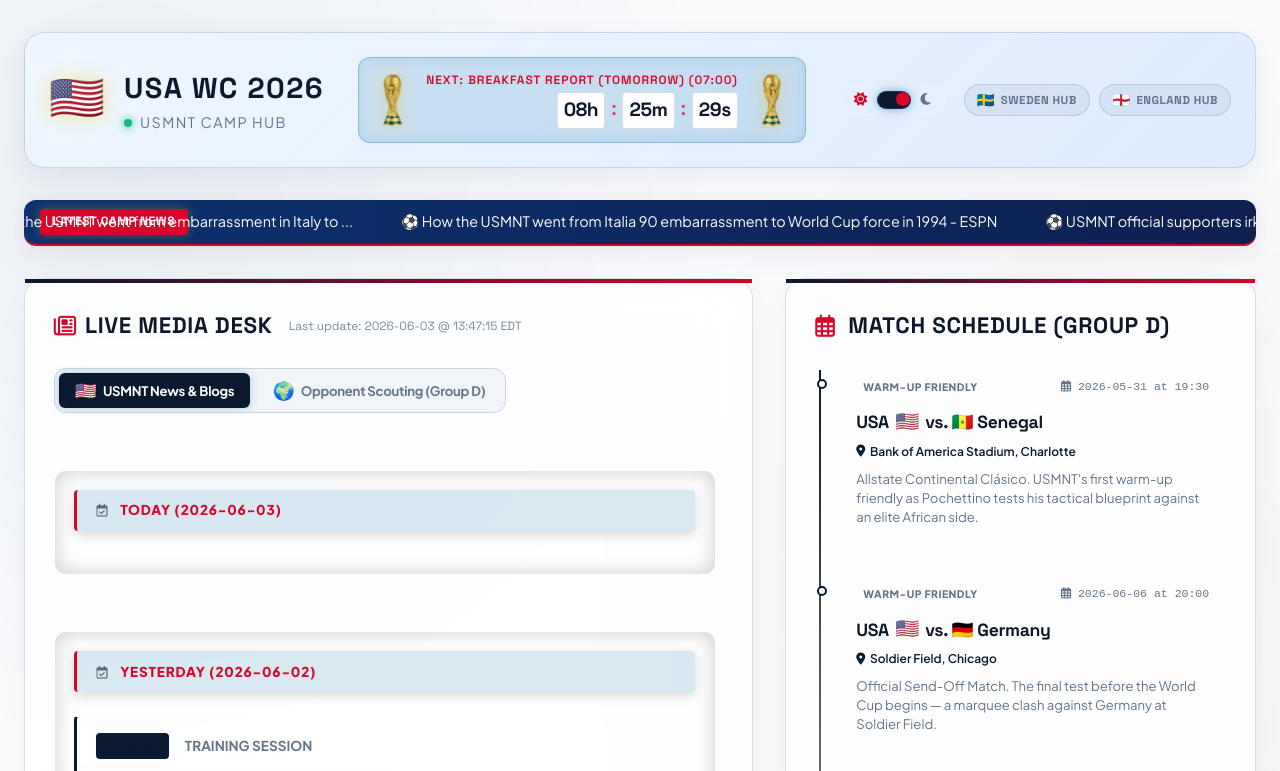
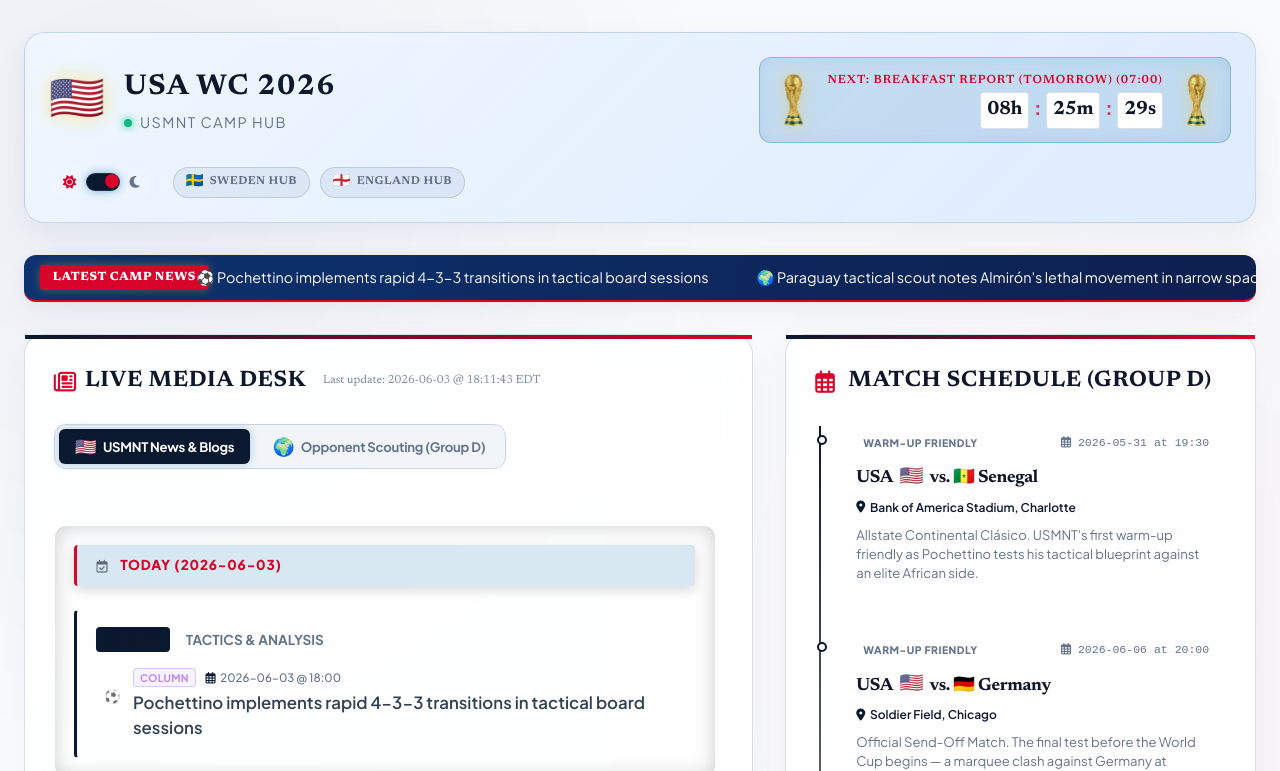
Before and after one commit to runheim/swedish-world-cup-hub, a website: page index.html in a window 1280 px wide. Shown: the top 771 px of the page. Drawn offline with Linux system fonts and the light colour scheme; no server answers.

Commit message:
feat(ticker): change font to Newsreader and make ticker headlines clickable links

```diff
--- a/data.js
+++ b/data.js
@@ -3,33 +3,26 @@
 
 const DYNAMIC_HUB_DATA = {
   "ticker": [
-    "⚽ How the USMNT went from embarrassment in Italy to ...",
-    "⚽ How the USMNT went from Italia 90 embarrassment to World Cup force in 1994 - ESPN",
-    "⚽ USMNT official supporters irked at FIFA over scattered World Cup seating assignments - The New York Times",
-    "⚽ USMNT World Cup Gear Guide: The best merch to rep during the 2026 tournament - NJ.com",
-    "⚽ What are USMNT’s chances at 2026 World Cup? History favors the host nation - NBC Sports",
-    "⚽ FIFA Rules on USMNT’s Bizarre Water Break Strategy for 2026 World Cup - Sports Illustrated",
-    "⚽ Tyler Adams on USMNT's 2026 FIFA World Cup mission 'to win' and 'grow the game' - Yahoo Sports",
-    "⚽ Germany’s itinerary ahead of USMNT friendly - Yahoo Sports",
-    "⚽ Mauricio Pochettino may leave USMNT as AC Milan reportedly agree to €5M deal with Argentine coach - World Soccer Talk",
-    "⚽ Rob Stone talks FIFA World Cup coverage, USMNT’s potential ‘crash out’, and Fox’s possible ‘last hurrah’ - Awful Announcing",
-    "⚽ USMNT welcomes a rarity in time for World Cup: An impactful home-crowd advantage - The New York Times",
-    "⚽ Why Mauricio Pochettino’s fluid tactics are unlocking a dangerous USMNT attack after a brutal learning curve - CBS Sports",
-    "⚽ 26 USMNT Moments, Past to Present: Against the Odds - U.S. Soccer",
-    "⚽ USMNT legend Brad Friedel says Pulisic and these other four are Pochettino’s untouchables - Diario AS",
-    "⚽ What Bayern Munich's interest says about USMNT star Sergiño Dest's comeback - MLS Multiplex",
-    "⚽ What USMNT legend Alexi Lalas got right about the US team before the World Cup - MLS Multiplex",
-    "⚽ Antonee Robinson says it was ‘massive relief’ to make USMNT roster after up and down year - New York Post",
-    "⚽ Four names placed alongside Christian Pulisic in USMNT ‘undroppable’ pool as Brad Friedel plays down ‘poster boy’ expectations around ‘Captain America’ - Goal.com",
-    "⚽ Inside of USMNT's thrilling victory over Senegal in Charlotte - Yahoo Sports",
-    "⚽ USMNT’s self-proclaimed ‘goofy guy’ has earned the chance to live his World Cup dream - The New York Times",
-    "⚽ 'See what the world has to offer': USMNT veterans share World Cup reflections, advice - Yardbarker",
-    "⚽ The Urban Pitch Podcast: USMNT Roster Takes and Upcoming Hype Events - OneFootball",
-    "⚽ Tyler Adams on USMNT World Cup 'responsibility', Mauricio Pochettino and one goal in mind - AOL.com",
-    "⚽ Clint Dempsey shares who he thinks should be the starting USMNT striker: “He gives you a little bit of everyth - Diario AS",
-    "⚽ USMNT’s Path to Glory or Disaster: World Cup Group D Preview - Yahoo Sports",
-    "⚽ How far can this year's USMNT squad go in the FIFA World Cup? 🤔🇺🇸⚽️🏆 - FOX Sports",
-    "⚽ You won't believe what happened the night before the USMNT's 1994 FIFA World Cup opening match - FOX Sports"
+    {
+      "text": "⚽ Pochettino implements rapid 4-3-3 transitions in tactical board sessions",
+      "link": "https://www.ussoccer.com/"
+    },
+    {
+      "text": "🌍 Paraguay tactical scout notes Almirón's lethal movement in narrow spaces",
+      "link": "https://www.fifa.com/fifaplus/en/tournaments/mens/worldcup/canadamexicousa2026"
+    },
+    {
+      "text": "💪 Christian Pulisic continues to lead intense training drills in the Denver camp.",
+      "link": "https://www.ussoccer.com/"
+    },
+    {
+      "text": "🚑 Tyler Adams completes full fitness registers; Pochettino confirms 100% squad availability.",
+      "link": "https://www.ussoccer.com/"
+    },
+    {
+      "text": "📈 USA World Cup Group D tickets sell out completely in under 12 minutes.",
+      "link": "https://www.ussoccer.com/"
+    }
   ],
   "timeline": {
     "2026-05-31": {
@@ -217,11 +210,51 @@
         "timeLabel": "11:00",
         "name": "Press Briefing",
         "articles": []
+      },
+      "4": {
+        "timeLabel": "18:00",
+        "name": "Tactics & Analysis",
+        "articles": [
+          {
+            "id": "dyn_usa_20260603_4",
+            "category": "usa",
+            "type": "Column",
+            "title": "Pochettino implements rapid 4-3-3 transitions in tactical board sessions",
+            "bullets": [
+              "USMNT technical staff reviews videography of Paraguay's defensive shapes.",
+              "Weston McKennie and Yunus Musah work on horizontal passing combinations.",
+              "Staff designs custom run-paths for overlapping fullbacks on the chalkboard."
+            ],
+            "summary": "Coach Mauricio Pochettino gathered the squad for an extensive tactical chalkboard session this afternoon. The focus was the transition-speed 4-3-3 model, training McKennie and Musah to quickly release Pulisic and Weah into wide spaces when Adams wins possession.",
+            "fullText": "Coach Mauricio Pochettino gathered the squad for an extensive tactical chalkboard session this afternoon. The focus was the transition-speed 4-3-3 model, training McKennie and Musah to quickly release Pulisic and Weah into wide spaces when Adams wins possession.\n\nThis is a fallback summary provided as full text since no network connection was available.",
+            "author": "The Athletic Tactical Analyst",
+            "readTime": "3 min",
+            "tag": "Tactical Brief",
+            "relatedPlayers": []
+          },
+          {
+            "id": "dyn_opp_20260603_4",
+            "category": "opponent",
+            "type": "Scouting",
+            "title": "Paraguay tactical scout notes Almirón's lethal movement in narrow spaces",
+            "bullets": [
+              "La Albirroja focuses on quick-release passes targeting Almirón's run path.",
+              "Paraguayan staff works on central double-pivot defensive screens.",
+              "Scouts flag USA's high-line defensive shape as highly vulnerable to counters."
+            ],
+            "summary": "Paraguayan tactical staff is preparing to exploit the USMNT's high defensive line. Scouts note that Miguel Almirón's lateral movements can pull center-backs out of position, opening spaces for rapid runners.",
+            "fullText": "Paraguayan tactical staff is preparing to exploit the USMNT's high defensive line. Scouts note that Miguel Almirón's lateral movements can pull center-backs out of position, opening spaces for rapid runners.\n\nThis is a fallback summary provided as full text since no network connection was available.",
+            "author": "ABC Color Deportes",
+            "readTime": "3 min",
+            "tag": "Paraguay Scout",
+            "relatedPlayers": []
+          }
+        ]
       }
     }
   },
   "matchReports": {},
-  "lastUpdated": "2026-06-03 @ 13:47:15 EDT",
+  "lastUpdated": "2026-06-03 @ 18:11:43 EDT",
   "banter": [
     {
       "sender": "Folarin Balogun",
--- a/index.css
+++ b/index.css
@@ -19,7 +19,7 @@
   --text-dark: #1E293B;
 
   --font-primary: 'Plus Jakarta Sans', -apple-system, BlinkMacSystemFont, "Segoe UI", Roboto, sans-serif;
-  --font-display: 'Space Grotesk', -apple-system, BlinkMacSystemFont, "Segoe UI", Roboto, sans-serif;
+  --font-display: 'Newsreader', Georgia, serif;
 
   --page-bg: var(--bg-dark-900);
   --card-bg: var(--glass-bg);
@@ -362,6 +362,17 @@
   gap: 0.5rem;
 }
 
+.ticker-content a {
+  text-decoration: none;
+  color: inherit;
+  transition: color 0.2s ease, opacity 0.2s ease;
+}
+
+.ticker-content a:hover {
+  color: var(--us-red);
+  opacity: 0.9;
+}
+
 /* Grid Layout Sections */
 .dashboard-grid {
   display: grid;
--- a/index.html
+++ b/index.html
@@ -15,7 +15,7 @@
   <link rel="preconnect" href="https://cdnjs.cloudflare.com">
 
   <!-- Google Fonts (non-blocking, replaces CSS @import) -->
-  <link rel="stylesheet" href="https://fonts.googleapis.com/css2?family=Space+Grotesk:wght@300;400;500;600;700&family=Plus+Jakarta+Sans:wght@300;400;500;600;700;800&display=swap">
+  <link rel="stylesheet" href="https://fonts.googleapis.com/css2?family=Newsreader:ital,opsz,wght@0,6..72,200..800;1,6..72,200..800&family=Plus+Jakarta+Sans:wght@300;400;500;600;700;800&display=swap">
 
   <!-- FontAwesome Icons & Stylesheet -->
   <link rel="stylesheet" href="https://cdnjs.cloudflare.com/ajax/libs/font-awesome/6.4.0/css/all.min.css">
```
Also changed, not shown: app.js, dist/app.js, dist/data.js, dist/index.css, dist/index.html, 1 other file.
